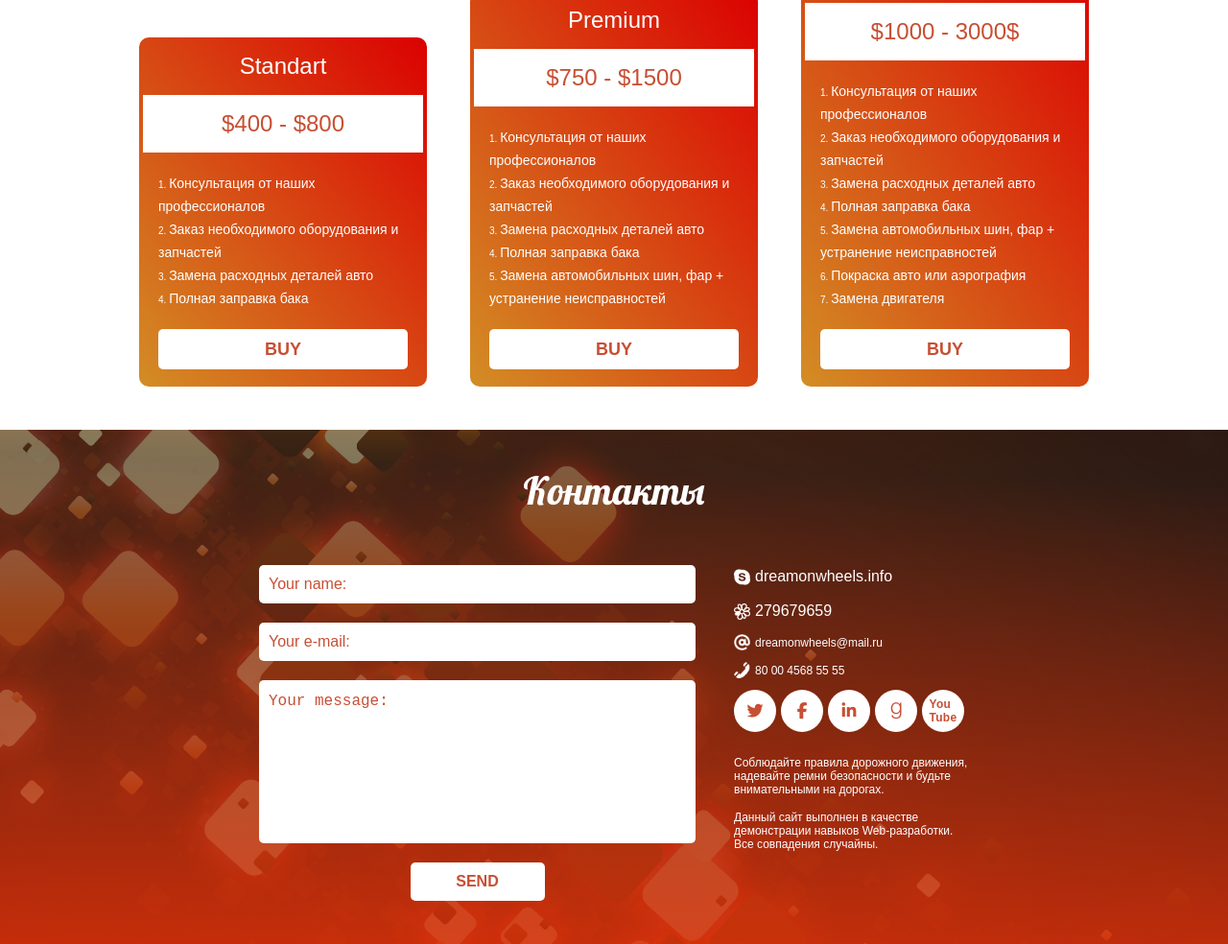
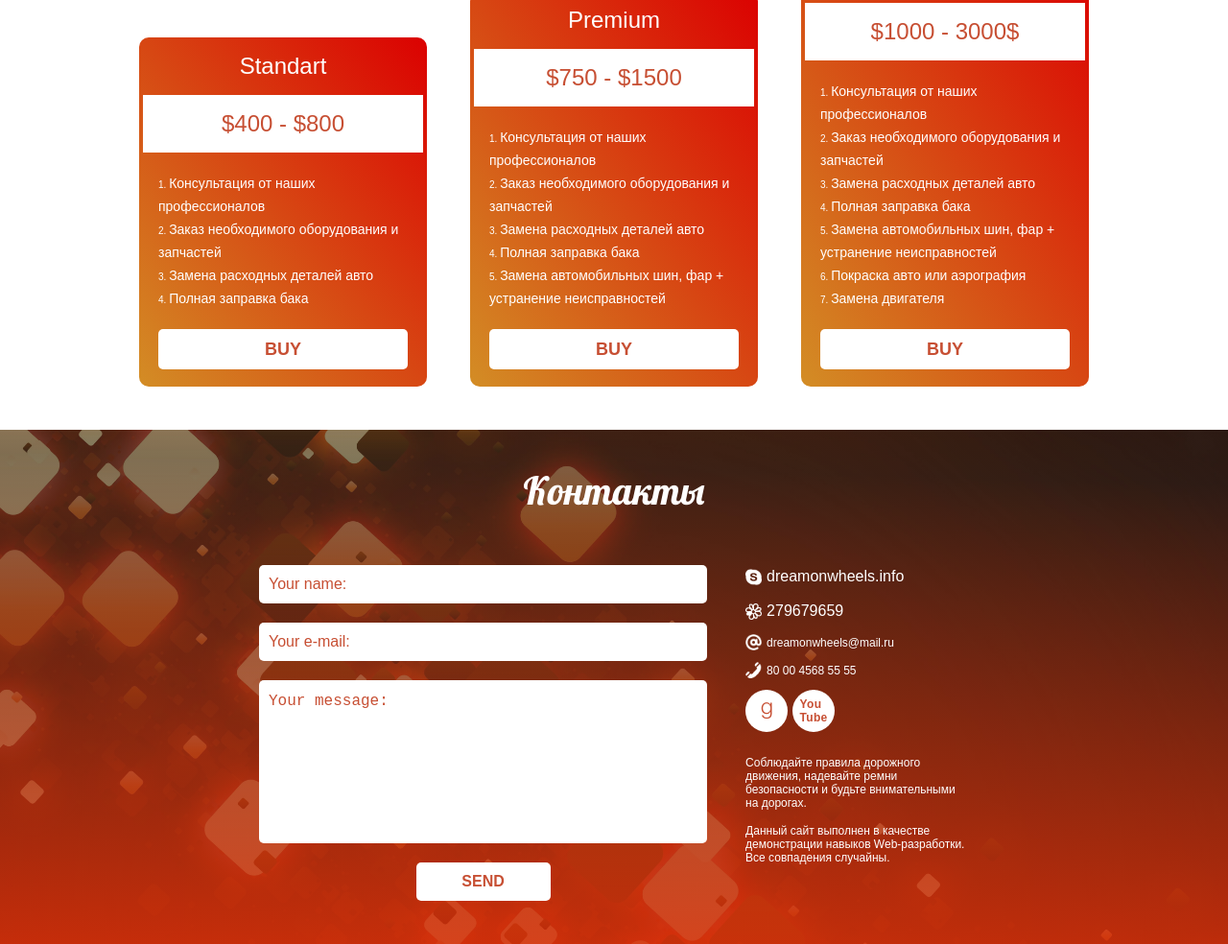
Before and after one commit to DennyMaverick/Dream-On-Wheels, a plain HTML site: page index.html in a window 1280 px wide. Shown: the part 2531-3515 px from the top of the page at 96% size. Drawn offline with Linux system fonts and the light colour scheme; a web font is replaced by a local one.

Commit message:
Update index.html

```diff
--- a/index.html
+++ b/index.html
@@ -330,21 +330,6 @@
               <ul class="contacts-info__socials socials">
                 <li class="socials__item">
                   <a class="socials__link" href="#">
-                    <i class="fab fa-twitter socials__icon"></i>
-                  </a>
-                </li>
-                <li class="socials__item">
-                  <a class="socials__link" href="#">
-                    <i class="fab fa-facebook-f socials__icon"></i>
-                  </a>
-                </li>
-                <li class="socials__item">
-                  <a class="socials__link" href="#">
-                    <i class="fab fa-linkedin-in socials__icon"></i>
-                  </a>
-                </li>
-                <li class="socials__item">
-                  <a class="socials__link" href="#">
                     <i class="fab fa-goodreads-g socials__icon"></i>
                   </a>
                 </li>
```
